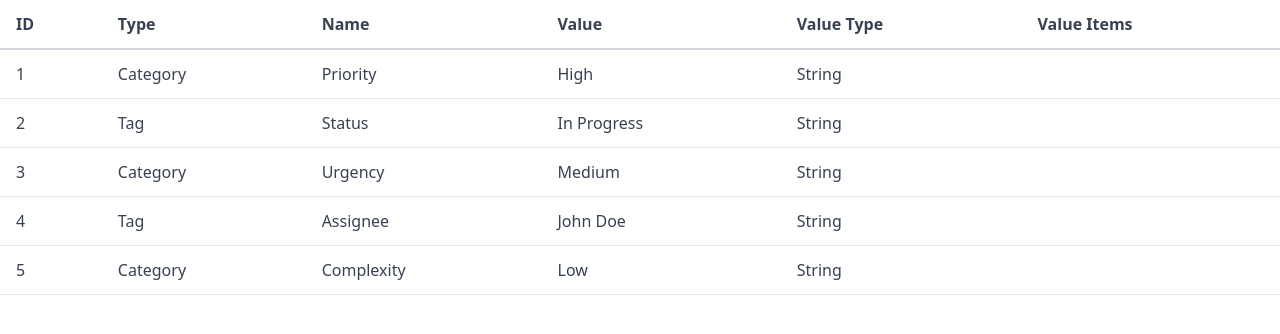
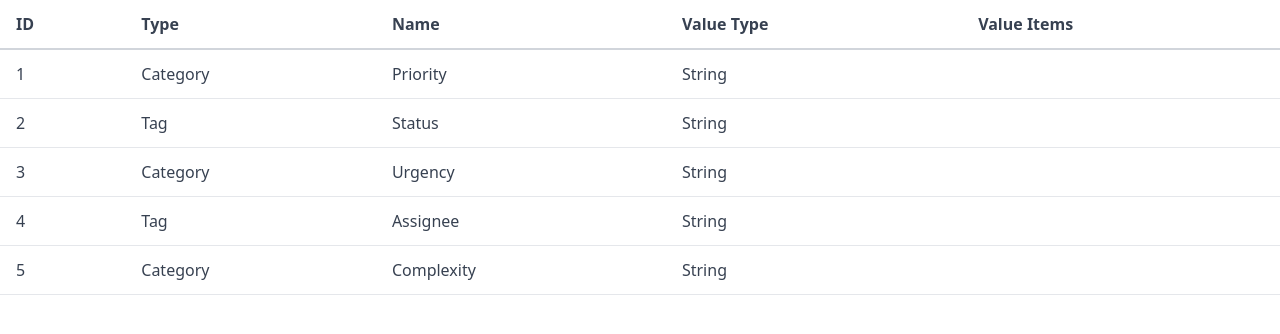
Before and after one commit to mahdiaslami/works, a Vue app: page /labels in a window 1280 px wide. Shown: the top 334 px of the page. Built offline with nearby package versions, Linux system fonts and the light colour scheme.

Commit message:
feat: remove value from label

```diff
--- a/src/app/Label.ts
+++ b/src/app/Label.ts
@@ -2,8 +2,7 @@ export type LabelAttribute = {
   id: number;
   type: "system" | "user";
   name: string;
-  value: string | number;
-  valueType: "number" | "string" | "enum";
+  valueType: "none" | "number" | "string" | "enum";
   valueItems: string[];
 };
 
@@ -15,7 +14,6 @@ export default class Label {
       id: Date.now(),
       type: "user",
       name: "",
-      value: "",
       valueType: "string",
       valueItems: [],
     }
@@ -47,14 +45,6 @@ export default class Label {
     this._attributes.name = v;
   }
 
-  get value() {
-    return this._attributes.value;
-  }
-
-  set value(v) {
-    this._attributes.value = v;
-  }
-
   get valueType() {
     return this._attributes.valueType;
   }
--- a/src/pages/LabelPage.vue
+++ b/src/pages/LabelPage.vue
@@ -7,13 +7,11 @@ import TableHead from '@/components/ui/table/TableHead.vue';
 import TableRow from '@/components/ui/table/TableRow.vue';
 import TableCell from '@/components/ui/table/TableCell.vue';
 
-// Mock data for labels
 const labels = ref([
   {
     id: 1,
     type: 'Category',
     name: 'Priority',
-    value: 'High',
     valueType: 'String',
     valueItems: [],
   },
@@ -21,7 +19,6 @@ const labels = ref([
     id: 2,
     type: 'Tag',
     name: 'Status',
-    value: 'In Progress',
     valueType: 'String',
     valueItems: [],
   },
@@ -29,7 +26,6 @@ const labels = ref([
     id: 3,
     type: 'Category',
     name: 'Urgency',
-    value: 'Medium',
     valueType: 'String',
     valueItems: [],
   },
@@ -37,7 +33,6 @@ const labels = ref([
     id: 4,
     type: 'Tag',
     name: 'Assignee',
-    value: 'John Doe',
     valueType: 'String',
     valueItems: [],
   },
@@ -45,7 +40,6 @@ const labels = ref([
     id: 5,
     type: 'Category',
     name: 'Complexity',
-    value: 'Low',
     valueType: 'String',
     valueItems: [],
   },
@@ -60,7 +54,6 @@ const labels = ref([
           <TableHead>ID</TableHead>
           <TableHead>Type</TableHead>
           <TableHead>Name</TableHead>
-          <TableHead>Value</TableHead>
           <TableHead>Value Type</TableHead>
           <TableHead>Value Items</TableHead>
         </TableRow>
@@ -72,7 +65,6 @@ const labels = ref([
           <TableCell>{{ label.id }}</TableCell>
           <TableCell>{{ label.type }}</TableCell>
           <TableCell>{{ label.name }}</TableCell>
-          <TableCell>{{ label.value }}</TableCell>
           <TableCell>{{ label.valueType }}</TableCell>
           <TableCell>{{ label.valueItems.join(', ') }}</TableCell>
         </TableRow>
```
